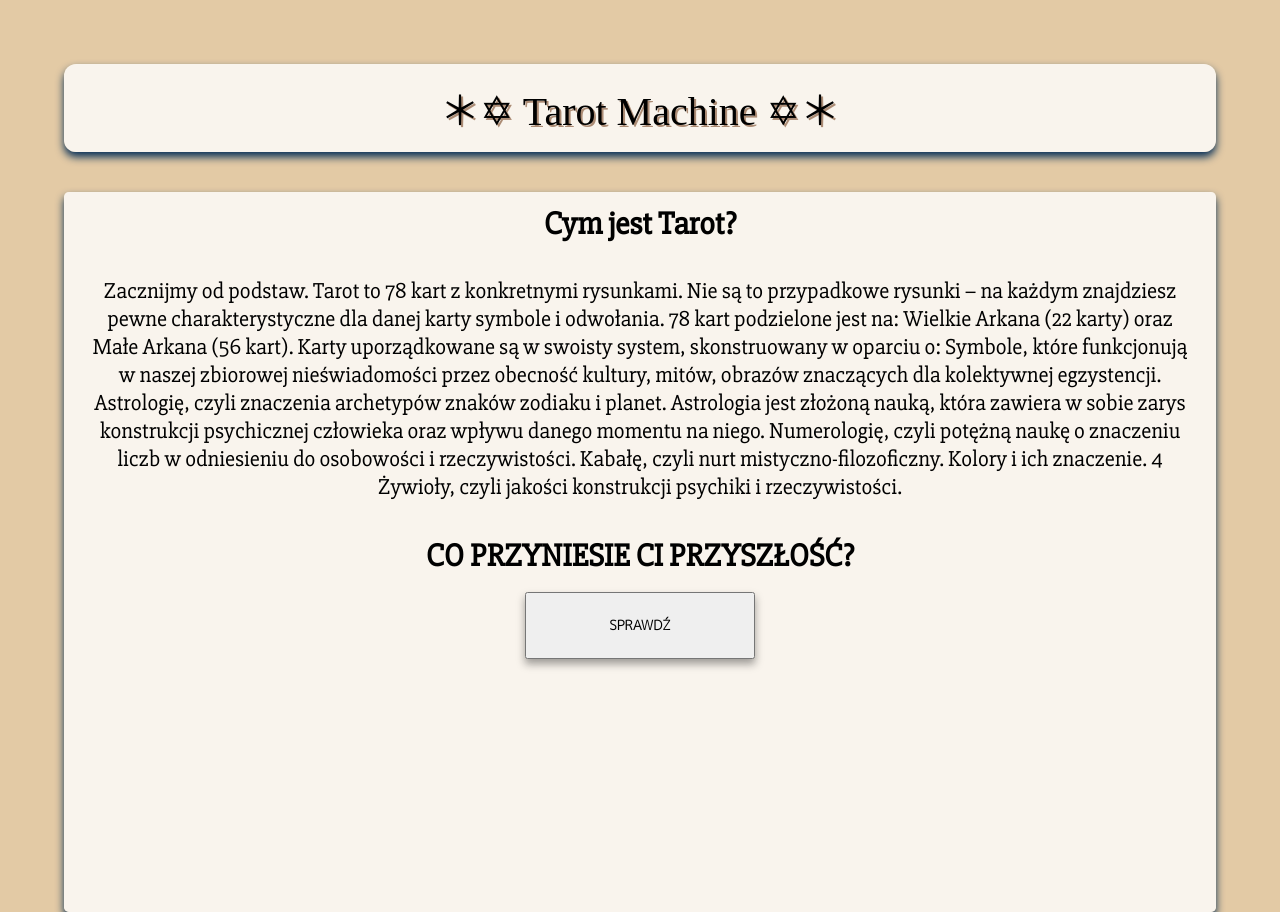
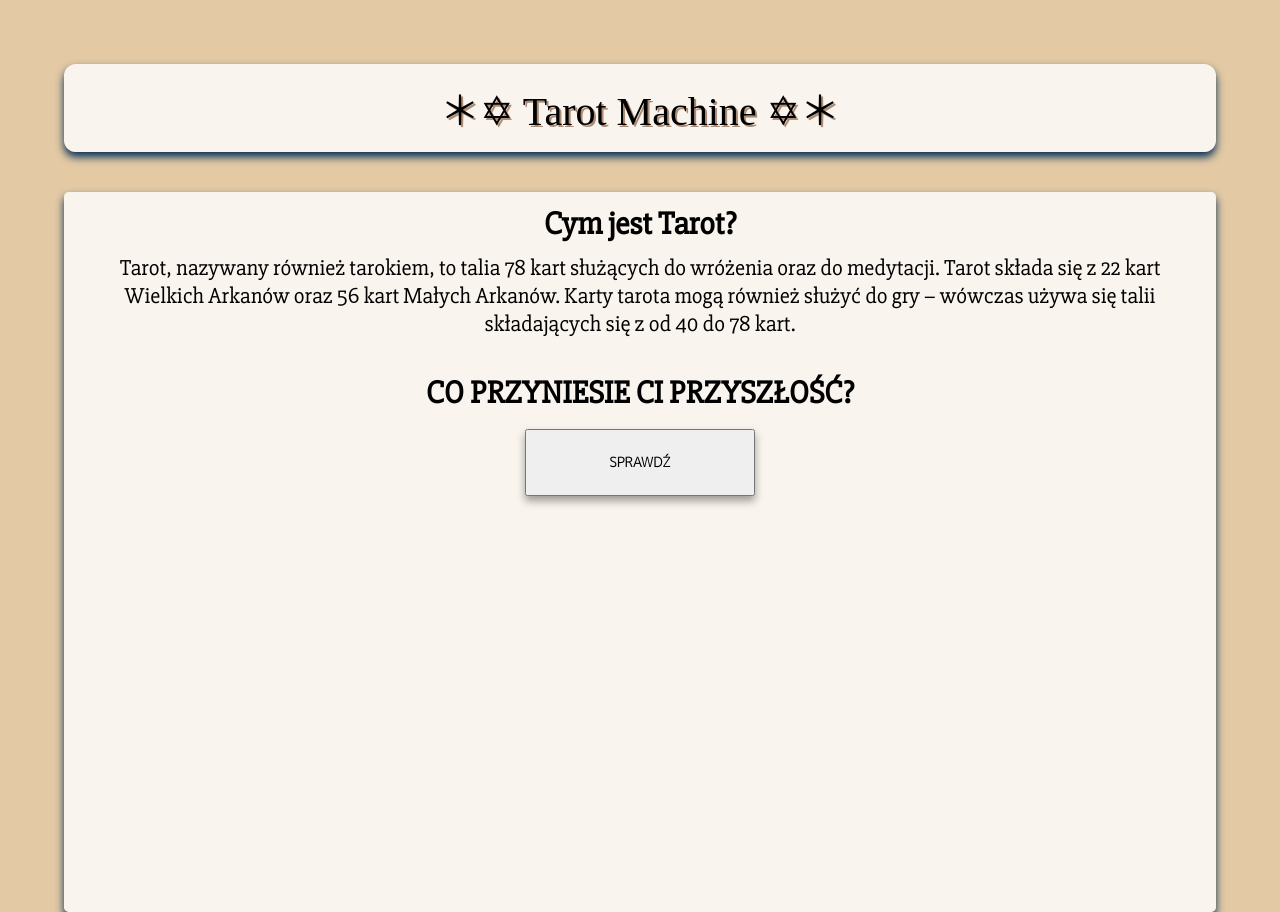
Before and after one commit to H0N3YY/TarrotMachine, a React (Create React App) app: page / in a window 1280 px wide. Built offline with nearby package versions, Linux system fonts and the light colour scheme; a web font is replaced by a local one.

Commit message:
edit information

```diff
--- a/src/components/Card.js
+++ b/src/components/Card.js
@@ -5,13 +5,7 @@ const Card = () => {
   return (
     <div className="card">
       <h1> Cym jest Tarot?</h1>
-      <p>Zacznijmy od podstaw. Tarot to 78 kart z konkretnymi rysunkami. Nie są to przypadkowe rysunki – na każdym znajdziesz pewne charakterystyczne dla danej karty symbole i odwołania. 78 kart podzielone jest na: Wielkie Arkana (22 karty) oraz Małe Arkana (56 kart). Karty uporządkowane są w swoisty system, skonstruowany w oparciu o:
-Symbole, które funkcjonują w naszej zbiorowej nieświadomości przez obecność kultury, mitów, obrazów znaczących dla kolektywnej egzystencji.
-Astrologię, czyli znaczenia archetypów znaków zodiaku i planet. Astrologia jest złożoną nauką, która zawiera w sobie zarys konstrukcji psychicznej człowieka oraz wpływu danego momentu na niego.
-Numerologię, czyli potężną naukę o znaczeniu liczb w odniesieniu do osobowości i rzeczywistości.
-Kabałę, czyli nurt mistyczno-filozoficzny.
-Kolory i ich znaczenie.
-4 Żywioły, czyli jakości konstrukcji psychiki i rzeczywistości.</p>
+      <p>Tarot, nazywany również tarokiem, to talia 78 kart służących do wróżenia oraz do medytacji. Tarot składa się z 22 kart Wielkich Arkanów oraz 56 kart Małych Arkanów. Karty tarota mogą również służyć do gry – wówczas używa się talii składających się z od 40 do 78 kart.</p>
       <h1> CO PRZYNIESIE CI PRZYSZŁOŚĆ?</h1>
       <LotteryTarrots />
       <Button />
--- a/src/style/card.css
+++ b/src/style/card.css
@@ -8,7 +8,9 @@
 .card p {
   font-family: 'Slabo 27px', serif;
   font-size: 140%;
-  padding: 2%;
+  padding-left: 2%;
+  padding-right: 2%;
+  padding-bottom: 2%;
   margin: 0;
 }
 
```
